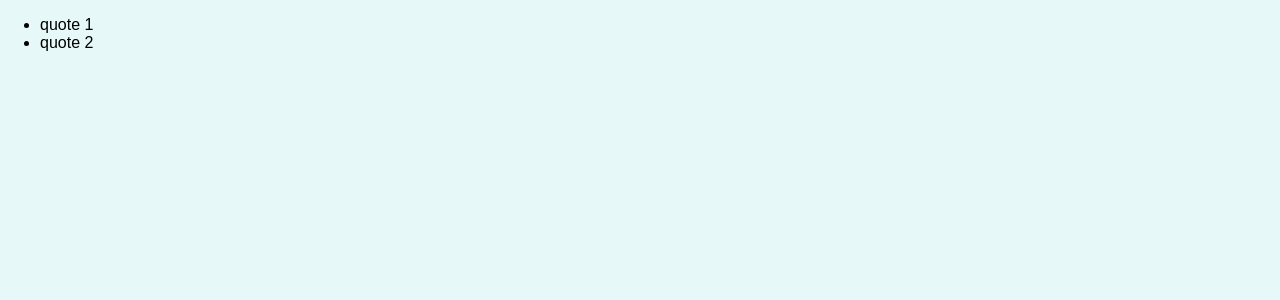
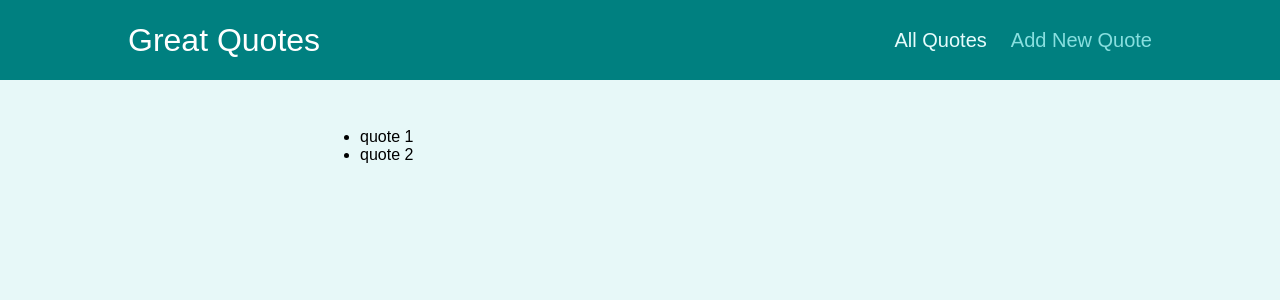
Before and after one commit to dmgudeman/277ReactRouter, a React (Create React App) app: page /quotes in a window 1280 px wide. Shown: the top 300 px of the page. Built offline with nearby package versions, Linux system fonts and the light colour scheme.

Commit message:
added a nested route and layout page

```diff
--- a/src/App.js
+++ b/src/App.js
@@ -1,4 +1,5 @@
 import { Route, Switch, Redirect } from 'react-router-dom';
+import Layout from './components/layout/Layout';
 
 import QuoteDetail from './pages/QuoteDetail';
 import Quotes from './pages/Quotes';
@@ -6,9 +7,10 @@
 
 function App() {
   return (
+    <Layout>
       <Switch>
         <Route path="/" exact>
-        <Redirect to="/quotes"/>
+          <Redirect to="/quotes" />
         </Route>
         <Route path="/quotes" exact>
           <Quotes />
@@ -20,6 +22,7 @@
           <NewQuote />
         </Route>
       </Switch>
+    </Layout>
   );
 }
 
--- /dev/null
+++ b/src/components/layout/Layout.js
@@ -0,0 +1,14 @@
+import { Fragment } from 'react';
+import MainNavigation from './MainNavigation';
+import classes from './Layout.module.css';
+
+const Layout = (props) => {
+  return (
+    <Fragment>
+      <MainNavigation />
+      <main className={classes.main}>{props.children}</main>
+    </Fragment>
+  );
+};
+
+export default Layout;
--- /dev/null
+++ b/src/components/layout/MainNavigation.js
@@ -0,0 +1,26 @@
+import { NavLink } from 'react-router-dom';
+import classes from './MainNavigation.module.css';
+
+const MainNavigation = () => {
+  return (
+    <header className={classes.header}>
+      <div className={classes.logo}>Great Quotes</div>
+      <nav className={classes.nav}>
+        <ul>
+          <li>
+            <NavLink to="/quotes" activeClassName={classes.active}>
+              All Quotes
+            </NavLink>
+          </li>
+          <li>
+            <NavLink to="/new-quote" activeClassName={classes.active}>
+              Add New Quote
+            </NavLink>
+          </li>
+        </ul>
+      </nav>
+    </header>
+  );
+};
+
+export default MainNavigation;
--- a/src/pages/QuoteDetail.js
+++ b/src/pages/QuoteDetail.js
@@ -1,5 +1,6 @@
 import React, { Fragment } from 'react';
-import { useParams } from 'react-router-dom';
+import { useParams, Route } from 'react-router-dom';
+import Comments from '../components/comments/Comments';
 
 
 
@@ -7,12 +8,14 @@
 const QuoteDetail = () => {
     const params = useParams();
 
+
   console.log(params.quoteId);
   return (
     <Fragment>
     <div>
       <h1>QuoteDetail</h1>
       <h2>{params.quoteId}</h2>
+      <Route path={`/quotes/${params.quoteId}/comments`}><Comments/></Route>
       </div>
     </Fragment>
   );
```
Also changed, not shown: 1 other file (tests, documents, lock files or other folders). Lines whose indentation alone changed are shown as unchanged.
